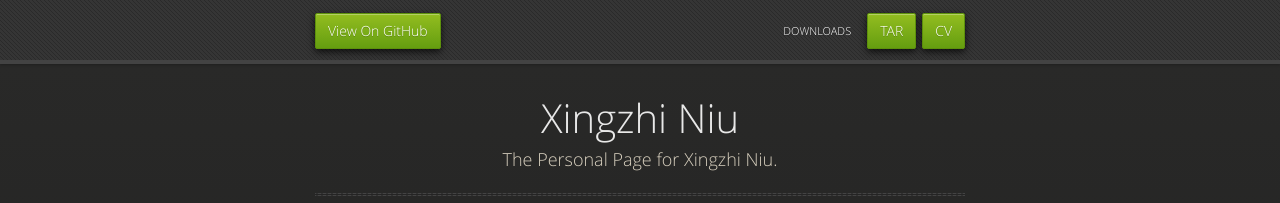
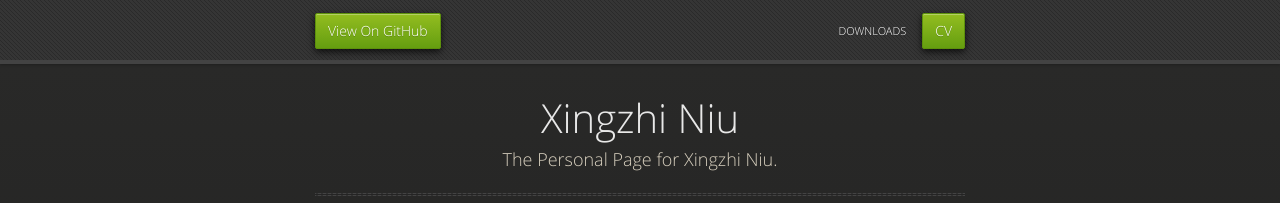
Before and after one commit to Egria/website, a Jekyll site: the page built from index.md, in a window 1280 px wide. Shown: the top 203 px of the page. Built offline with Jekyll 4.4.1, drawn with Linux system fonts in a browser that asks for light colours; our own code applies the rules of GitHub Pages for plain Markdown files.

Commit message:
Update default.html

```diff
--- a/_layouts/default.html
+++ b/_layouts/default.html
@@ -23,7 +23,6 @@
           <li class="fork"><a href="{{ site.github.repository_url }}">View On GitHub</a></li>
           {% if site.show_downloads %}
             <li class="downloads"><a href="{{ site.github.cv_url }}">CV</a></li>
-            <li class="downloads"><a href="{{ site.github.tar_url }}">TAR</a></li>
             <li class="title">DOWNLOADS</li>
           {% endif %}
         </nav>
```
